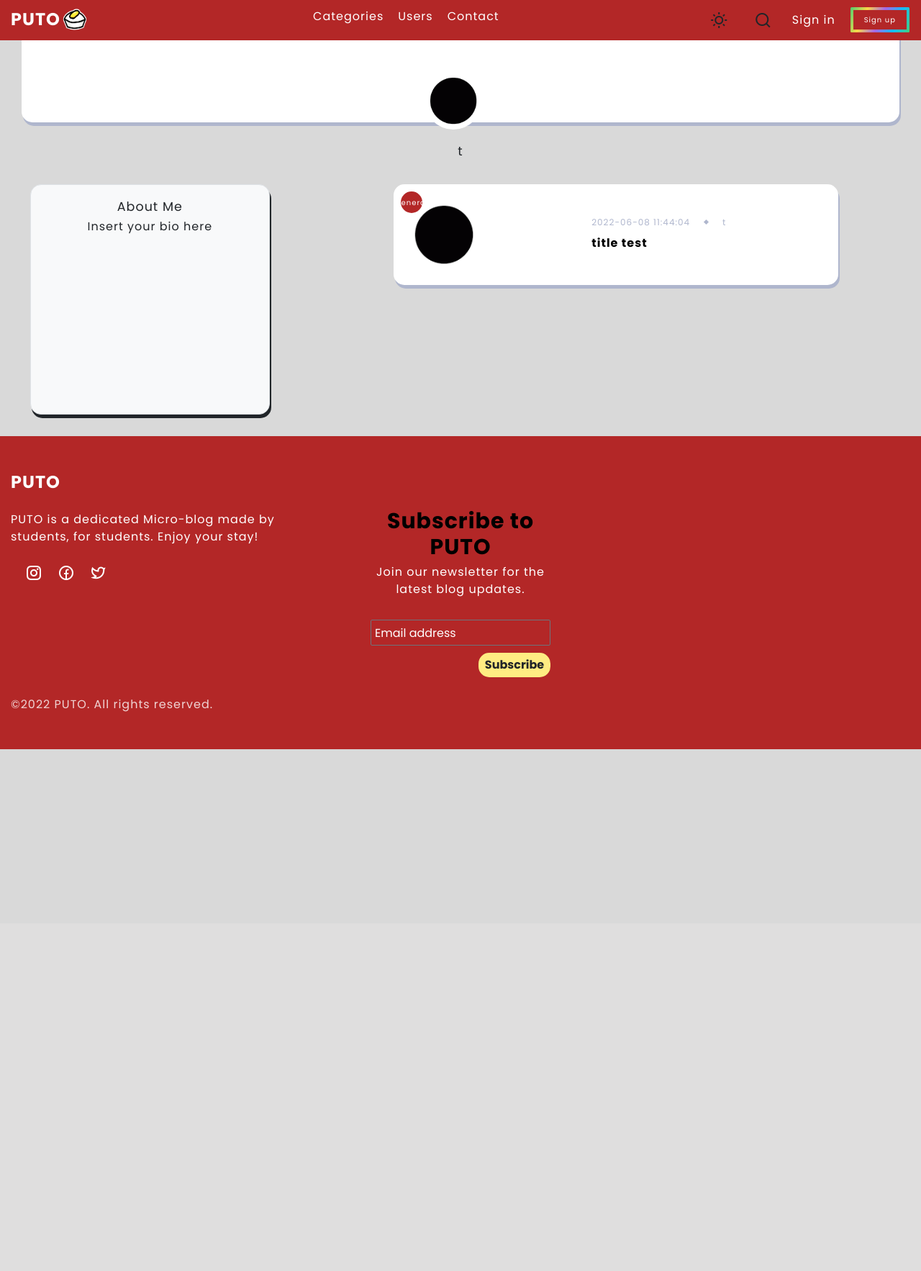
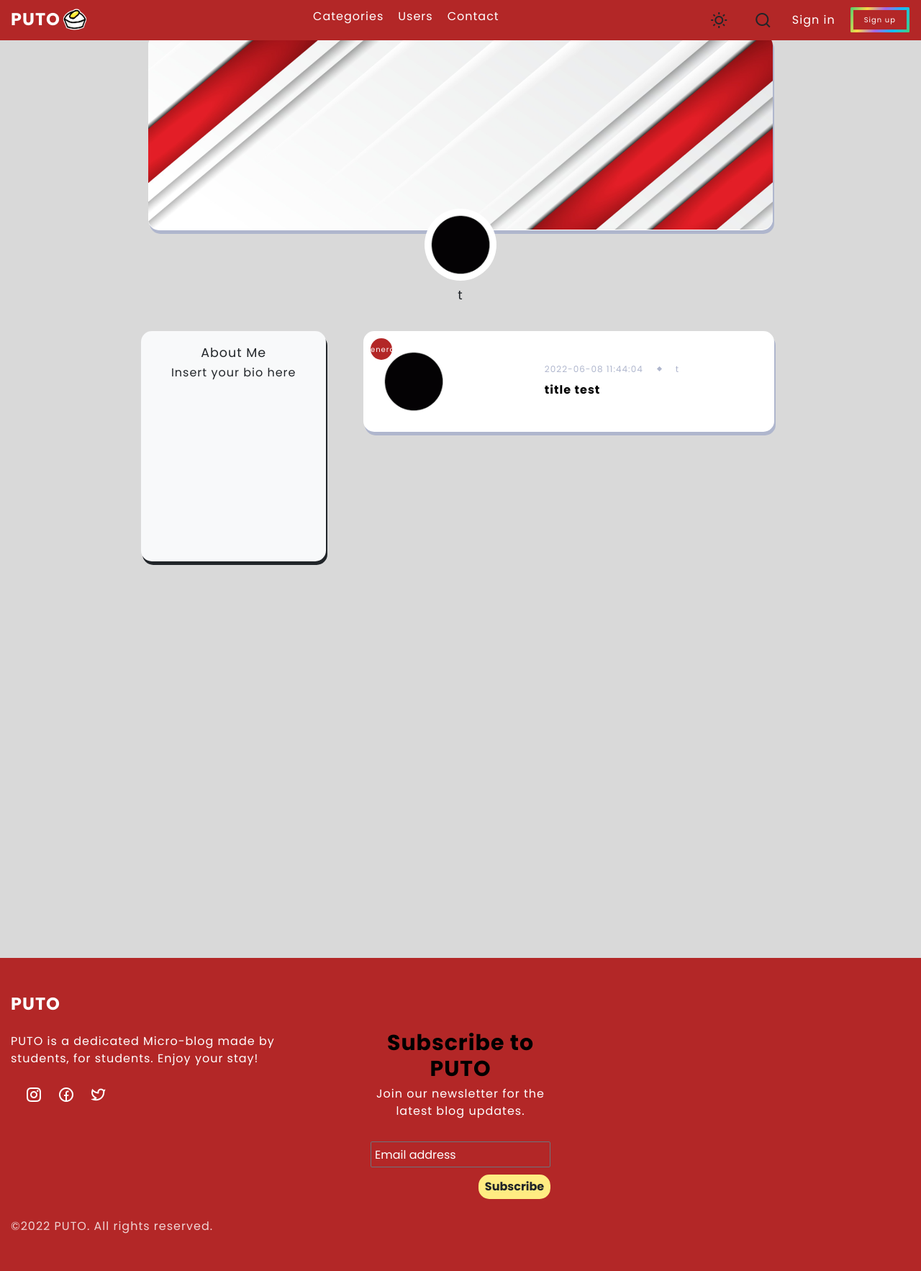
Before and after one commit to RenrenYGO/PutoSE, a CodeIgniter app: page /PutoSE/profile/viewprofile/16 in a window 1280 px wide. Shown: the whole page at 72% size. Before the commit the page ends 1041 px from the top, so only its background shows below. Run offline with CodeIgniter, Linux system fonts and the light colour scheme; data comes from the database, SQL or seed files in the repository; data that the repository does not hold is empty; some libraries are stand-ins or nearby versions.

Commit message:
Minor UI changes in showpost and profile page

```diff
--- a/application/views/pages/profile_page.php
+++ b/application/views/pages/profile_page.php
@@ -1,23 +1,29 @@
 
-    <a href="#" class="m-5 trending-news-box">
+<div class = "profile">
+    <div class="m-3 cover-photo-container">
+        <?php if($user['profile_picture']!='noimage.jpg'):?>
+            <img src="<?php echo base_url('assets/images/profile_picture/' . $user['cover_photo']);?>" class= "cover-photo">
+        <?php else:?>
+            <img src="<?php echo base_url('assets/images/featured/defaultcover1.jpg');?>" class= "cover-photo" >
+        <?php endif;?>
+    </div>
+
     <div class="trending-profile-img-box">
         <?php if($user['profile_picture']!='noimage.jpg'):?>
         <img src="<?php echo base_url('assets/images/profile_picture/' . $user['profile_picture']);?>" width= "80" height="80" class="rounded rounded-circle">
         <?php else:?>
-        <img src="<?php echo base_url('assets/images/featured/PROFILEPICPLACEHOLDER.png');?>" width= "80" height="80" class="rounded rounded-circle">
+        <img src="<?php echo base_url('assets/images/featured/PROFILEPICPLACEHOLDER.png');?>" width= "100" height="100" class="rounded rounded-circle">
         <?php endif;?>
-    </div>
-    </a>
-    <div class="text-dark text-center">
-        <h3><?php echo $user['name'];?></h3>
+        <div class="text-dark text-center mt-3">
+            <h3><?php echo $user['name'];?></h3>
+        </div>
     </div>
 
-    <div class="page-header"></div>
     <div class="main">
 
         <div class="row">
             <div class="col-4 py-5 ">
-                <div class="bg-light text-dark border about ">
+                <div class="bg-light text-dark about ">
                     <h3>About Me</h3>
                     <p><?php echo $user['bio'];?></p>
                     <div class="mb-3">
@@ -29,7 +35,7 @@
                 </div>
             </div>
 
-            <div class="container col-6 py-5">
+            <div class="container col-8 my-5 pl-5">
 
                 <?php foreach ($posts as $post):?>
                     <div class="trending-news-box mb-5 ">
@@ -57,3 +63,4 @@
 
         </div>
     </div>
+</div>
--- a/assets/css/main.css
+++ b/assets/css/main.css
@@ -304,16 +304,7 @@ html {
     display: flex;
 }
 
-.about {
-    background-color: var(--secondary-background-color);
-    padding: 2rem 4rem;
-    border-radius: 15px;
-    box-shadow: 2px 5px;
-    text-align: center;
-    height: 20em;
-    width: 80%;
-    margin: auto;
-}
+
 
 /*for Forgot Password*/
 .box {
@@ -458,6 +449,66 @@ label {
     font-weight: bold;
 }
 
+/* For Profile page*/
+.profile{
+    max-width: 140rem;
+    width: 85%;
+    min-height: 100%;
+    margin: 0 auto;
+    margin-top: 3em;
+    padding: 0 10rem;
+    justify-content: center;
+    align-items: center;
+    display: flexbox;
+}
+.cover-photo-container {
+    display: flex;
+    flex-direction: column;
+    gap: var(--gap);
+    background-color: white;
+    border-bottom: 1px solid var(--transparent-light-color);
+    border-top-right-radius: 15px;
+    border-top-left-radius: 15px;
+    border-bottom-right-radius: 15px;
+    border-bottom-left-radius: 15px;
+    box-shadow: 2px 5px;
+    height: 17em;
+    object-fit: contain;
+}
+
+.cover-photo{
+    border-top-right-radius: 15px;
+    border-top-left-radius: 15px;
+    border-bottom-right-radius: 15px;
+    border-bottom-left-radius: 15px;
+    height: 100%;
+    width: 100%;
+    object-fit: fill;
+}
+
+.trending-profile-img-box {
+    max-width: 200px;
+    height: 100px;
+    width: 100px;
+    margin: auto;
+    -webkit-transform: translate3d(0, -70%, 0);
+    -moz-transform: translate3d(0, -70%, 0);
+    -o-transform: translate3d(0, -70%, 0);
+    -ms-transform: translate3d(0, -70%, 0);
+    transform: translate3d(0, -40%, 0);
+}
+
+.about {
+    background-color: var(--secondary-background-color);
+    padding: 2rem 4rem;
+    border-radius: 15px;
+    box-shadow: 2px 5px;
+    text-align: center;
+    height: 20em;
+    width: 90%;
+
+}
+
 /* For Individual Post */
 .showpost{
     max-width: 160rem;
@@ -496,8 +547,14 @@ label {
     float: left;
     width: 100%;
     display: flex;
+
+    justify-content: space-between;
+
+}
+
+.postheader{
     align-items: center;
-
+    display: flex;
 }
 
 .content{
@@ -726,17 +783,7 @@ label {
     height: var(--item-min-height-sm);
 }
 
-.trending-profile-img-box {
-    max-width: 100px;
-    height: 100px;
-    width: 100px;
-    margin: auto;
-    -webkit-transform: translate3d(0, -70%, 0);
-    -moz-transform: translate3d(0, -70%, 0);
-    -o-transform: translate3d(0, -70%, 0);
-    -ms-transform: translate3d(0, -70%, 0);
-    transform: translate3d(0, 50%, 0);
-}
+
 
 .trending-number {
     position: absolute;
```
Also changed, not shown: application/views/pages/showpost.php (+5 -2 lines), assets/images/featured/defaultcover.png (added), assets/images/featured/defaultcover1.jpg (added).
